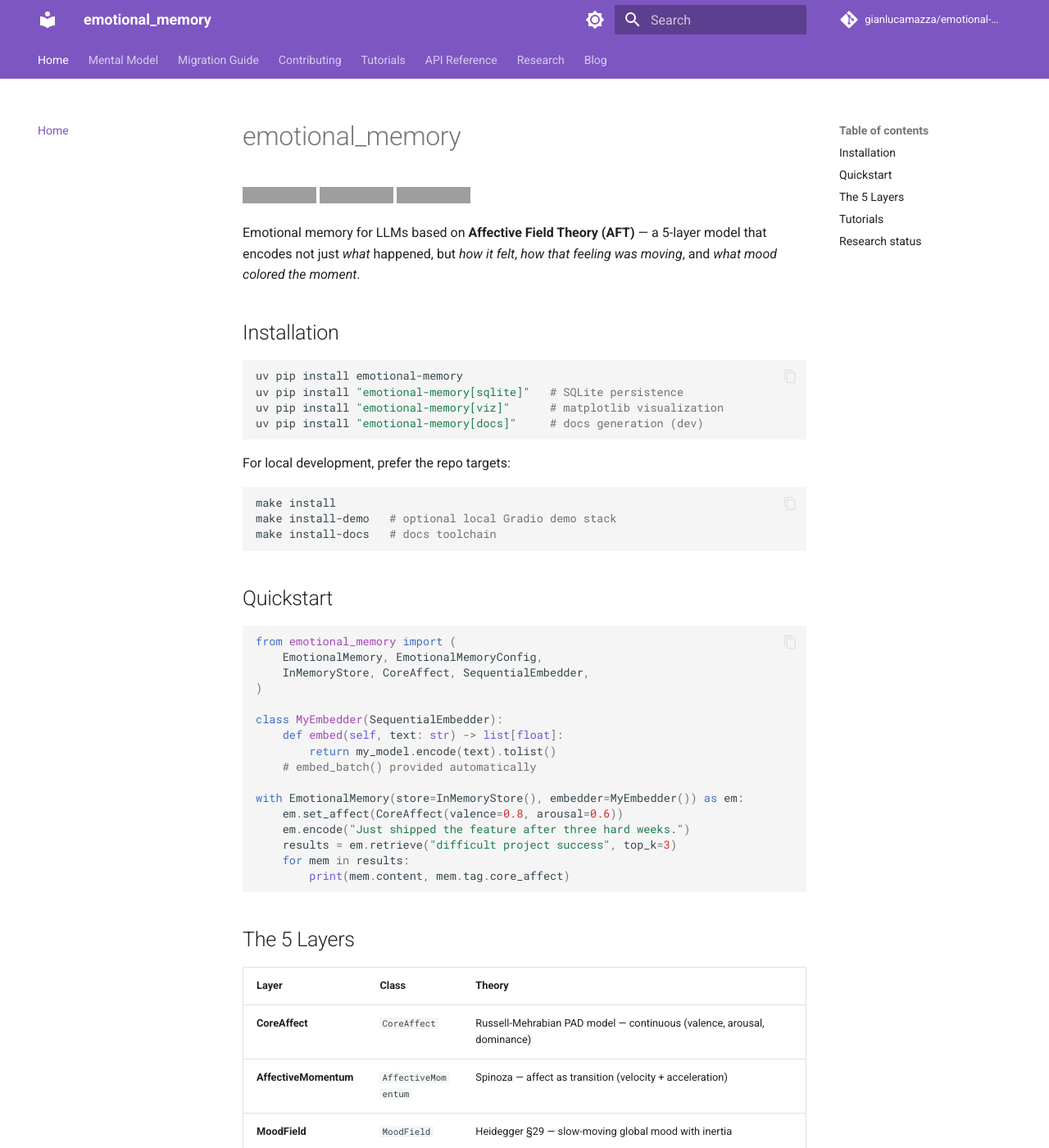
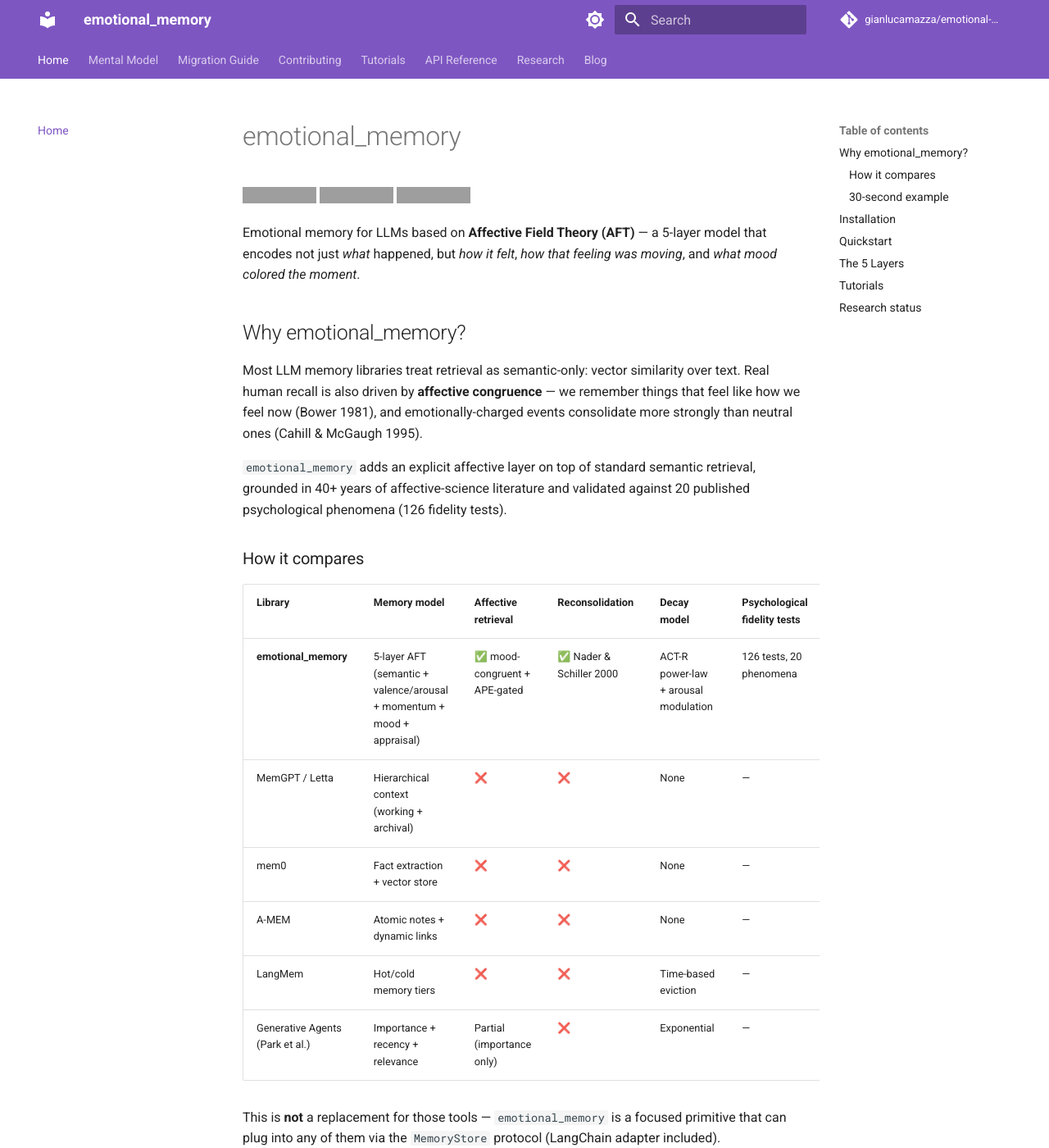
Before and after one commit to gianlucamazza/emotional-memory, an MkDocs documentation site: the page built from docs/index.md, in a window 1280 px wide and 1400 px high. Shown: the whole window at 82% size. Built offline with MkDocs 1.6.1 and Material for MkDocs 9.7.7, drawn with Linux system fonts in a browser that asks for light colours; comment, search, counter and statistics services are not loaded; some of the changed text lies outside the part shown; grey boxes are pictures that could not be loaded.

Commit message:
docs: source positioning hero from README via include-markdown
Mark the "Why / comparison / 30-second example" section in README.md with
ssot:positioning-start/end delimiters. Replace the duplicated block in
docs/index.md with an include-markdown directive. Add benchmarks badge.
The docs site now picks up positioning changes from the README automatically.

Co-Authored-By: Claude Opus 4.7 <noreply@anthropic.com>

````diff
--- a/README.md
+++ b/README.md
@@ -4,9 +4,47 @@
 [![PyPI](https://img.shields.io/pypi/v/emotional_memory)](https://pypi.org/project/emotional_memory/)
 [![Python](https://img.shields.io/pypi/pyversions/emotional_memory)](https://pypi.org/project/emotional_memory/)
 [![DOI](https://zenodo.org/badge/DOI/10.5281/zenodo.19972258.svg)](https://doi.org/10.5281/zenodo.19972258)
+[![Benchmarks](https://img.shields.io/badge/benchmarks-tracked-blue)](https://gianlucamazza.github.io/emotional-memory/dev/bench/)
 [![License: MIT](https://img.shields.io/badge/License-MIT-yellow.svg)](LICENSE)
 
 Emotional memory for LLMs based on **Affective Field Theory (AFT)** — a 5-layer model that encodes not just *what* happened, but *how it felt*, *how that feeling was moving*, and *what mood colored the moment*. Validated in English, Italian, and Spanish on the realistic-recall benchmark (N=200/80 per language).
+
+<!-- ssot:positioning-start -->
+## Why emotional_memory?
+
+Most LLM memory libraries treat retrieval as semantic-only: vector similarity over text. Real human recall is also driven by **affective congruence** — we remember things that feel like how we feel now (Bower 1981), and emotionally-charged events consolidate more strongly than neutral ones (Cahill & McGaugh 1995).
+
+`emotional_memory` adds an explicit affective layer on top of standard semantic retrieval, grounded in 40+ years of affective-science literature and validated against 20 published psychological phenomena (126 fidelity tests).
+
+### How it compares
+
+| Library | Memory model | Affective retrieval | Reconsolidation | Decay model | Psychological fidelity tests |
+|---|---|---|---|---|---|
+| **emotional_memory** | 5-layer AFT (semantic + valence/arousal + momentum + mood + appraisal) | ✅ mood-congruent + APE-gated | ✅ Nader & Schiller 2000 | ACT-R power-law + arousal modulation | 126 tests, 20 phenomena |
+| MemGPT / Letta | Hierarchical context (working + archival) | ❌ | ❌ | None | — |
+| mem0 | Fact extraction + vector store | ❌ | ❌ | None | — |
+| A-MEM | Atomic notes + dynamic links | ❌ | ❌ | None | — |
+| LangMem | Hot/cold memory tiers | ❌ | ❌ | Time-based eviction | — |
+| Generative Agents (Park et al.) | Importance + recency + relevance | Partial (importance only) | ❌ | Exponential | — |
+
+This is **not** a replacement for those tools — `emotional_memory` is a focused primitive that can plug into any of them via the `MemoryStore` protocol (LangChain adapter included).
+
+### 30-second example
+
+```python
+from emotional_memory import EmotionalMemory, InMemoryStore, CoreAffect
+
+em = EmotionalMemory(store=InMemoryStore(), embedder=MyEmbedder())
+
+em.set_affect(CoreAffect(valence=-0.6, arousal=0.7))   # stressed
+em.encode("The deployment failed at 3am.")
+em.encode("Beautiful sunset on the lake.")
+
+em.set_affect(CoreAffect(valence=-0.5, arousal=0.6))   # similar mood later
+results = em.retrieve("yesterday", top_k=2)
+# → deployment memory ranks higher than sunset, even with equal semantic distance.
+```
+<!-- ssot:positioning-end -->
 
 ## Installation
 
--- a/docs/index.md
+++ b/docs/index.md
@@ -7,6 +7,19 @@
 Emotional memory for LLMs based on **Affective Field Theory (AFT)** — a 5-layer model that
 encodes not just *what* happened, but *how it felt*, *how that feeling was moving*, and
 *what mood colored the moment*.
+
+<!--
+Positioning, comparison table, and 30-second example are sourced from the
+top-level README.md (SSOT). To edit, change the README between the
+`ssot:positioning-start` / `ssot:positioning-end` markers; the docs site
+will pick the change up on next build.
+-->
+{%
+  include-markdown "../README.md"
+  start="<!-- ssot:positioning-start -->"
+  end="<!-- ssot:positioning-end -->"
+  rewrite-relative-urls=true
+%}
 
 ## Installation
 
--- a/mkdocs.yml
+++ b/mkdocs.yml
@@ -30,6 +30,14 @@ theme:
 
 plugins:
   - search
+  - include-markdown:
+      # SSOT-friendly: the positioning hero in docs/index.md is sourced
+      # from the top-level README.md to avoid drift between PyPI long
+      # description and the docs site landing page.
+      preserve_includer_indent: false
+      dedent: false
+      rewrite_relative_urls: true
+      heading_offset: 0
   - mkdocstrings:
       handlers:
         python:
````
